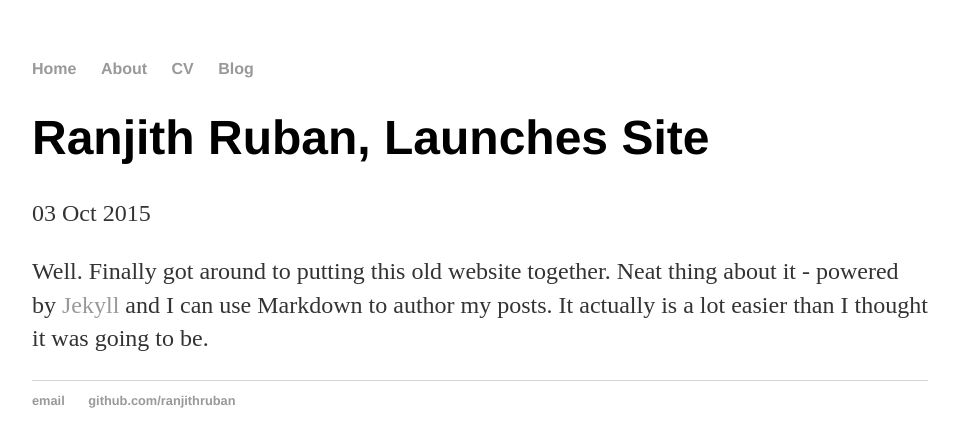
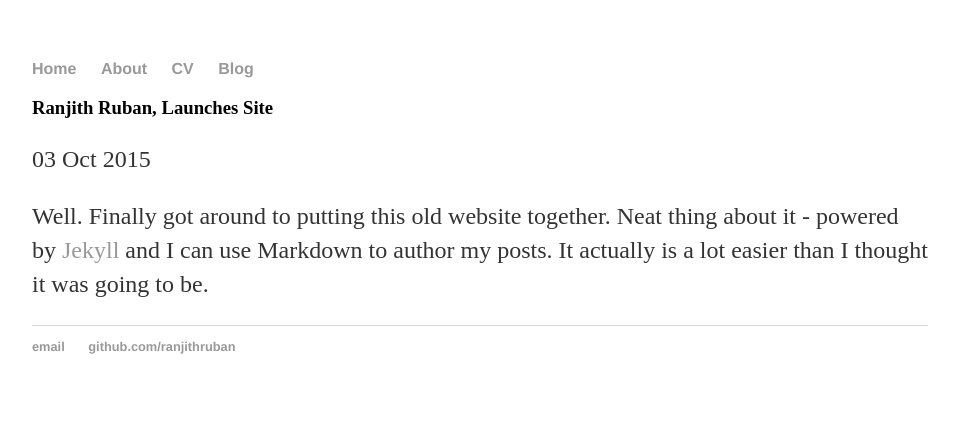
Before and after one commit to ranjithruban/ranjithruban.github.io, a Jekyll site: the page built from _posts/2015-10-03-hank-quinlan-site-launched.md, in a window 1280 px wide. Shown: the top 447 px of the page, without its empty margins (160-1119 px from the left). Built offline with Jekyll 4.4.1, drawn with Linux system fonts in a browser that asks for light colours.

Commit message:
change title size

```diff
--- a/_layouts/post.html
+++ b/_layouts/post.html
@@ -1,7 +1,7 @@
 ---
 layout: default
 ---
-<h1>{{ page.title }}</h1>
+<h3>{{ page.title }}</h3>
 <p class="meta">{{ page.date | date_to_string }}</p>
 
 <div class="post">
```
